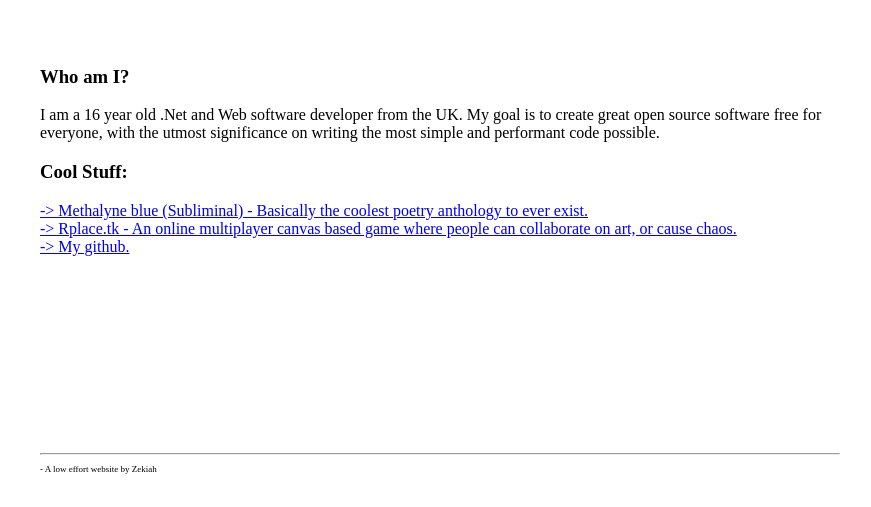
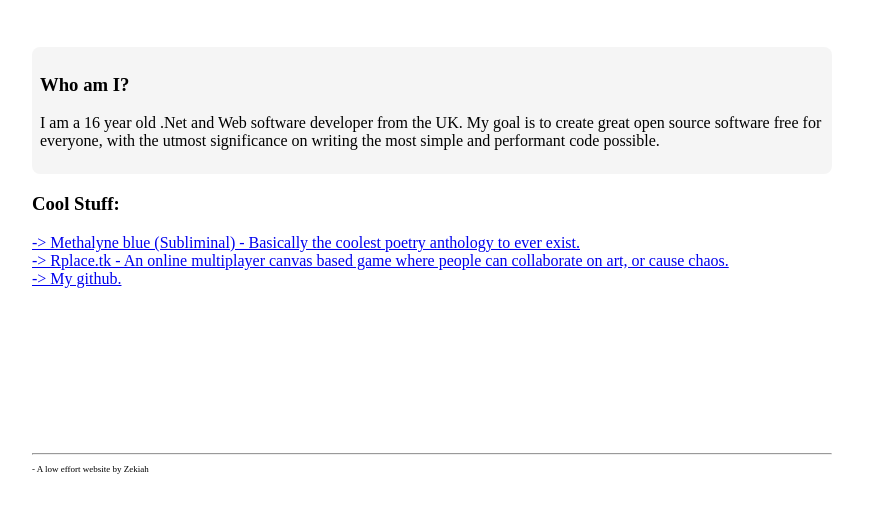
Before and after one commit to Zekiah-A/zekiah-a.github.io, a plain HTML site: page index.html in a window 1280 px wide. Shown: the part 301-808 px from the top of the page, without its empty margins (208-1079 px from the left). Drawn offline with Linux system fonts and the light colour scheme.

Commit message:
Personal page fixes

```diff
--- a/index.html
+++ b/index.html
@@ -14,8 +14,12 @@
 		<img src="cool_emoji.png" alt="yes, it's cool, i know..." width="100%" height="100">
 		<p title>How can I sum up 5 years of <span class="animate-top" id="changer">experience</span> into one quote? Wait, I just did.</p>
 		<br>
-		<h3> Who am I? </h3>
-		<p>I am a <span id="age">??</span> year old .Net and Web software developer from the UK. My goal is to create great open source software free for everyone, with the utmost significance on writing the most simple and performant code possible.</p>
+
+		<div class="proceed-card">
+			<h3> Who am I? </h3>
+			<p>I am a <span id="age">??</span> year old .Net and Web software developer from the UK. My goal is to create great open source software free for everyone, with the utmost significance on writing the most simple and performant code possible.</p>
+		</div>
+
 		<h3> Cool Stuff: </h3>
 		<a href="https://zekiah-a.github.io/Subliminal/">-> Methalyne blue (Subliminal) - Basically the coolest poetry anthology to ever exist.</a> <br>
 		<a href="https://rplace.tk">-> Rplace.tk - An online multiplayer canvas based game where people can collaborate on art, or cause chaos.</a> <br>
@@ -33,9 +37,9 @@
 
 	// Title animation
 	setInterval(() => {
+		changer.className = ""
 		changer.innerText = texts[point]
 		changer.className = "animate-top"
-		setTimeout(changer.className = "", 0.4)
 
 		point = point < texts.length - 1 ? point + 1 : 0
 	}, 2000)
--- a/styles.css
+++ b/styles.css
@@ -1,3 +1,23 @@
+:root {
+    --button-opaque: #f2f2f2;
+    --button-transparent: #f2f2f2b8;
+    --panel-transparent: #f2f2f240;
+    --background-opaque: #ffffff;
+    --background-transparent: #ffffff33;
+    --text-colour: black;
+}
+
+@media(prefers-color-scheme: dark) {
+    :root {
+        --button-opaque: #373737;
+        --button-transparent: #373737b8;
+        --panel-transparent: #37373740;
+        --background-opaque: #1e1e1e;
+        --background-transparent: #1e1e1e33;
+        --text-colour: #DADADA;
+    }
+}
+
 html {
     overflow: hidden;
 }
@@ -5,8 +25,8 @@ html {
 body {
     position: absolute;
     margin: 8px;
-    width: 100%;
-    height: 100%;
+    width: calc(100% - 16px);
+    height: calc(100% - 16px);
     overflow: hidden;
 }
 
@@ -20,6 +40,19 @@ h1[title], p[title] {
     width: min(100%, 800px);
     position: relative;
 }
+
+.proceed-card {
+    background-color: var(--button-transparent);
+    border-radius: 8px;
+    padding: 8px;
+    cursor: pointer;
+    transition: 0.2s border;
+}
+
+.proceed-card:hover {
+    border: 1px solid lightgray;
+}
+
 
 .animate-top {
     position: relative;
```
